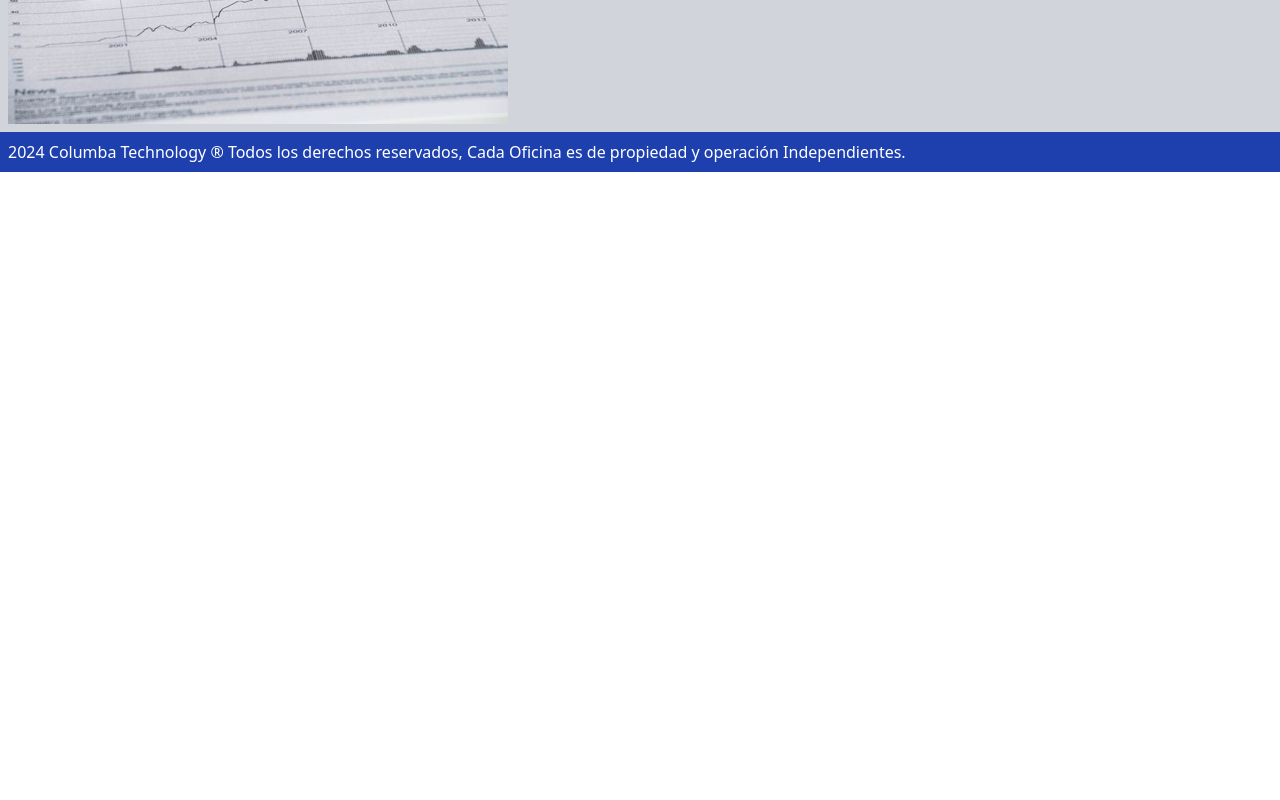
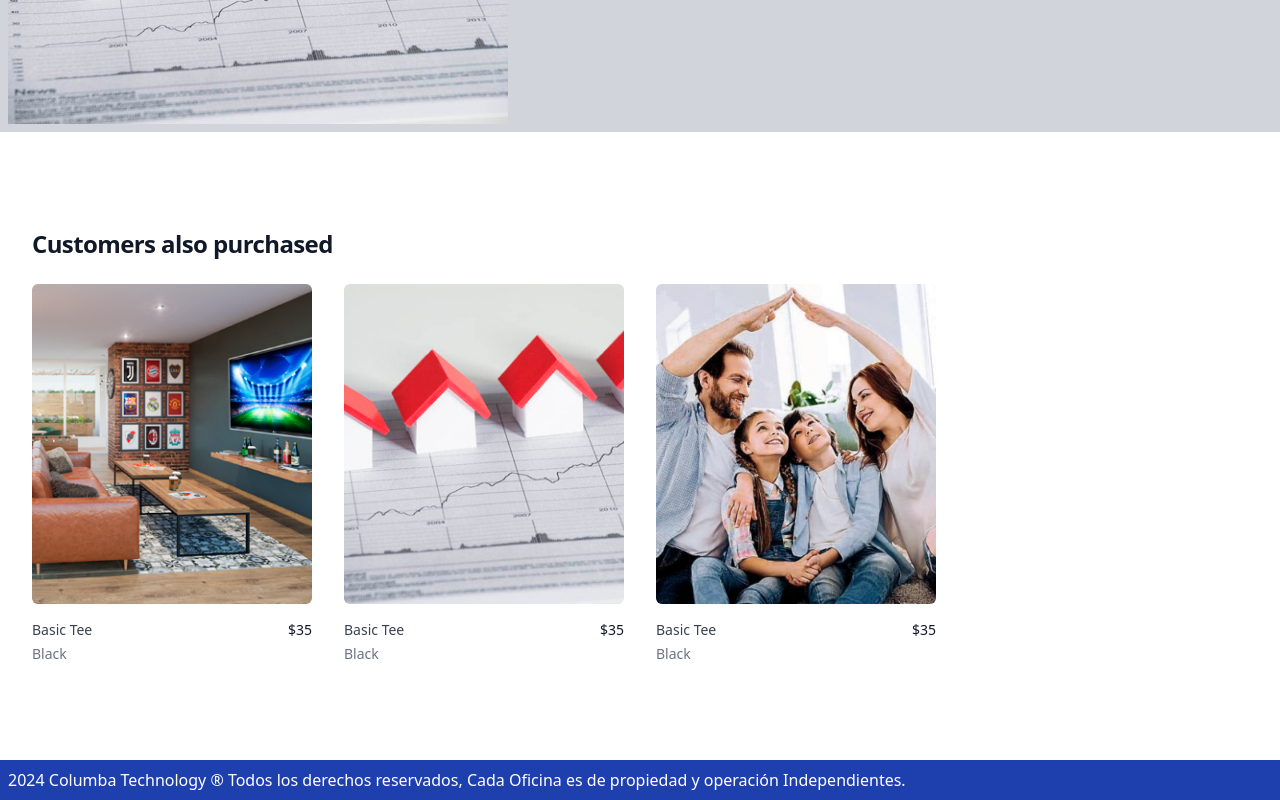
Before and after one commit to RolandGC/InmobiliarioWeb, a React (Vite) app: page / in a window 1280 px wide. Shown: the part 1097-1897 px from the top of the page. Before the commit the page ends 1269 px from the top, so only its background shows below. Built offline with nearby package versions, Linux system fonts and the light colour scheme.

Commit message:
advanceeModuls

```diff
--- a/src/components/Layout.jsx
+++ b/src/components/Layout.jsx
@@ -4,7 +4,7 @@ import { AiOutlineMenu, AiOutlineClose } from "react-icons/ai"
 import { FaTiktok } from "react-icons/fa";
 import { FaFacebookF } from "react-icons/fa";
 import { FaYoutube } from "react-icons/fa";
-import { FaInstagramSquare } from "react-icons/fa";
+import { FaInstagram } from "react-icons/fa";
 
 
 
@@ -74,7 +74,7 @@ const Layout = () => {
                     <FaFacebookF className="ml-4" />
                     <FaTiktok className="ml-4" />
                     <FaYoutube className="ml-4" />
-                    <FaInstagramSquare className="ml-4" />
+                    <FaInstagram className="ml-4" />
 
                 </div>
             </div>
@@ -89,7 +89,7 @@ const Layout = () => {
                 {
                     windowDimension.innerWidth > 768 ?
                         links.map((l) => (
-                            <Link className="text-l text-gray-400 font-semibold" to={l.link} key={l.id}>{l.text}</Link>
+                            <Link className="text-l text-gray-400 font-semibold hover:underline hover:text-red-700" to={l.link} key={l.id}>{l.text}</Link>
                         )) :
                         isMenuOpen &&
                         links.map((l) => (
--- a/src/pages/Home.jsx
+++ b/src/pages/Home.jsx
@@ -36,6 +36,36 @@ const Home = () => {
     const handleInputChange = (e) => {
         setInputValue(e.target.value);
     };
+
+    const products = [
+        {
+            id: 1,
+            name: 'Basic Tee',
+            href: '#',
+            imageSrc: './src/assets/dep1.jpg',
+            imageAlt: "Front of men's Basic Tee in black.",
+            price: '$35',
+            color: 'Black',
+        },
+        {
+            id: 2,
+            name: 'Basic Tee',
+            href: '#',
+            imageSrc: './src/assets/dep2.jpeg',
+            imageAlt: "Front of men's Basic Tee in black.",
+            price: '$35',
+            color: 'Black',
+        },
+        {
+            id: 3,
+            name: 'Basic Tee',
+            href: '#',
+            imageSrc: './src/assets/fotoFam.jpeg',
+            imageAlt: "Front of men's Basic Tee in black.",
+            price: '$35',
+            color: 'Black',
+        },
+    ]
 
     return (
 
@@ -190,85 +220,43 @@ const Home = () => {
                 </div>
             </div>
 
-            <div className="">
-                <div className="" >
-                    {/* <div className="relative h-screen">
-                        <video autoPlay loop muted className="absolute inset-0 w-full h-full object-cover">
-                            <source src={backgroundVideo} type="video/mp4" />
-                        </video>
-                        <div className="bsolute inset-0 flex items-center justify-center text-white">
-                            <div className=" flex items-center justify-center text-white text-xl">
-                                <span>Nadie en el mundo vende mas bienes raices que RE/MAX</span>
+            <div>
+                <div className="bg-white">
+                    <div className="mx-auto max-w-2xl px-4 py-16 sm:px-6 sm:py-24 lg:max-w-7xl lg:px-8">
+                        <h2 className="text-2xl font-bold tracking-tight text-gray-900">Customers also purchased</h2>
+
+                        <div className="mt-6 grid grid-cols-1 gap-x-6 gap-y-10 sm:grid-cols-2 lg:grid-cols-4 xl:gap-x-8">
+                            {products.map((product) => (
+                                <div key={product.id} className="group relative">
+                                    <div className="aspect-h-1 aspect-w-1 w-full overflow-hidden rounded-md bg-gray-200 lg:aspect-none group-hover:opacity-75 lg:h-80">
+                                        <img
+                                            src={product.imageSrc}
+                                            alt={product.imageAlt}
+                                            className="h-full w-full object-cover object-center lg:h-full lg:w-full"
+                                        />
                                     </div>
-                            <form action="" className="flex">
-                                <div className="  flex items-center justify-center">
-                                    <button className=" hover:bg-blue-700 text-white font-bold py-2 px-4 border border-white rounded-l">
-                                        Venta
-                                    </button>
-                                    <button className=" hover:bg-blue-700 text-white font-bold border border-white py-2 px-4">
-                                        Alquiler
-                                    </button>
-                                    <button className=" hover:bg-blue-700 text-white font-bold py-2 px-4 border-spacing-1 border border-white rounded-r">
-                                        Anticresis
-                                    </button>
+                                    <div className="mt-4 flex justify-between">
+                                        <div>
+                                            <h3 className="text-sm text-gray-700">
+                                                <a href={product.href}>
+                                                    <span aria-hidden="true" className="absolute inset-0" />
+                                                    {product.name}
+                                                </a>
+                                            </h3>
+                                            <p className="mt-1 text-sm text-gray-500">{product.color}</p>
                                         </div>
-                                <div className=" flex items-center justify-center">
-                                    <div>
-                                        <button
-                                            type="button"
-                                            className="inline-flex justify-center w-full rounded-md border-none border-gray-300 shadow-sm px-4 py-2 bg-white text-sm font-medium text-gray-700 hover:bg-gray-50 focus:outline-none focus:ring-2 focus:ring-offset-2 focus:ring-offset-gray-100 focus:ring-indigo-500"
-                                            id="options-menu"
-                                            aria-haspopup="true"
-                                            aria-expanded="true"
-                                            onClick={toggleDropdown}
-                                        >
-                                            {selectedOption.label}
-                                            <svg
-                                                className="-mr-1 ml-2 h-5 w-5"
-                                                xmlns="http://www.w3.org/2000/svg"
-                                                viewBox="0 0 20 20"
-                                                fill="currentColor"
-                                                aria-hidden="true"
-                                            >
-                                                <path
-                                                    fillRule="evenodd"
-                                                    d="M5.293 7.293a1 1 0 011.414 0L10 10.586l3.293-3.293a1 1 0 111.414 1.414l-4 4a1 1 0 01-1.414 0l-4-4a1 1 0 010-1.414z"
-                                                    clipRule="evenodd"
-                                                />
-                                            </svg>
-                                        </button>
+                                        <p className="text-sm font-medium text-gray-900">{product.price}</p>
                                     </div>
-                                    {isOpen && (
-                                        <div
-                                            className="origin-top-right relative right-0 mt-2 w-56 rounded-md shadow-lg bg-white ring-1 ring-black ring-opacity-5"
-                                            role="menu"
-                                            aria-orientation="vertical"
-                                            aria-labelledby="options-menu"
-                                        >
-                                            <div className="py-1" role="none">
-                                                {options.map((option) => (
-                                                    <a
-                                                        href="#"
-                                                        className={`${option.value === selectedOption.value
-                                                            ? 'bg-gray-100 text-gray-900'
-                                                            : 'text-gray-700'
-                                                            } block px-4 py-2 text-sm`}
-                                                        role="menuitem"
-                                                        key={option.value}
-                                                        onClick={() => selectOption(option)}
-                                                    >
-                                                        {option.label}
-                                                    </a>
+                                </div>
                             ))}
                         </div>
                     </div>
-                                    )}
                 </div>
-                            </form>
-                        </div>
-                    </div> */}
             </div>
 
+            <div className="">
+                <div className="" >
+                </div>
             </div>
         </main>
     )
```
Also changed, not shown: src/pages/Oficces.jsx (+98 -1 lines), src/assets/fotoFam.jpeg (added). Lines whose indentation alone changed are shown as unchanged.
